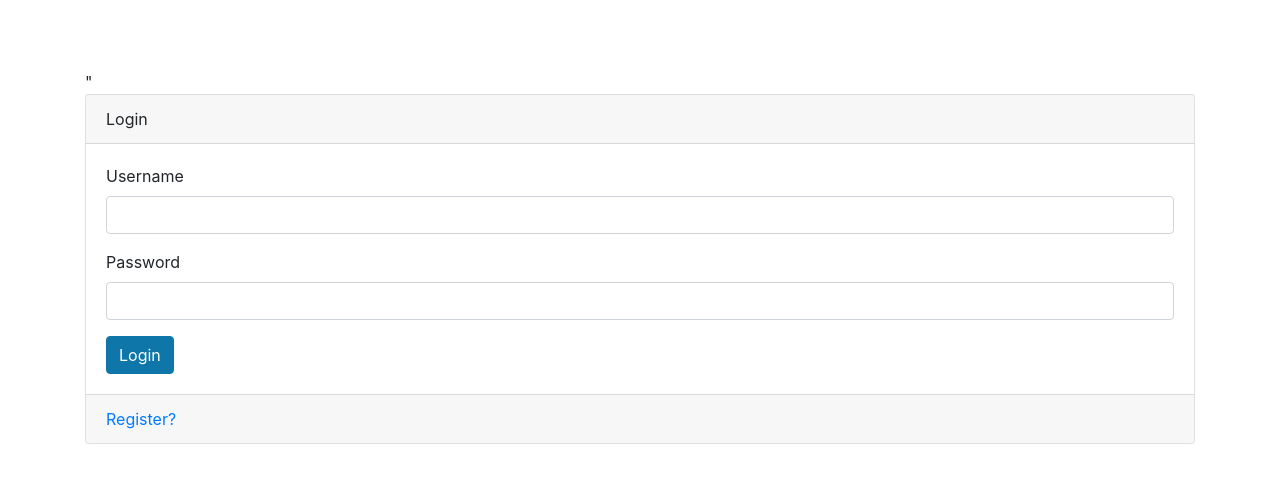
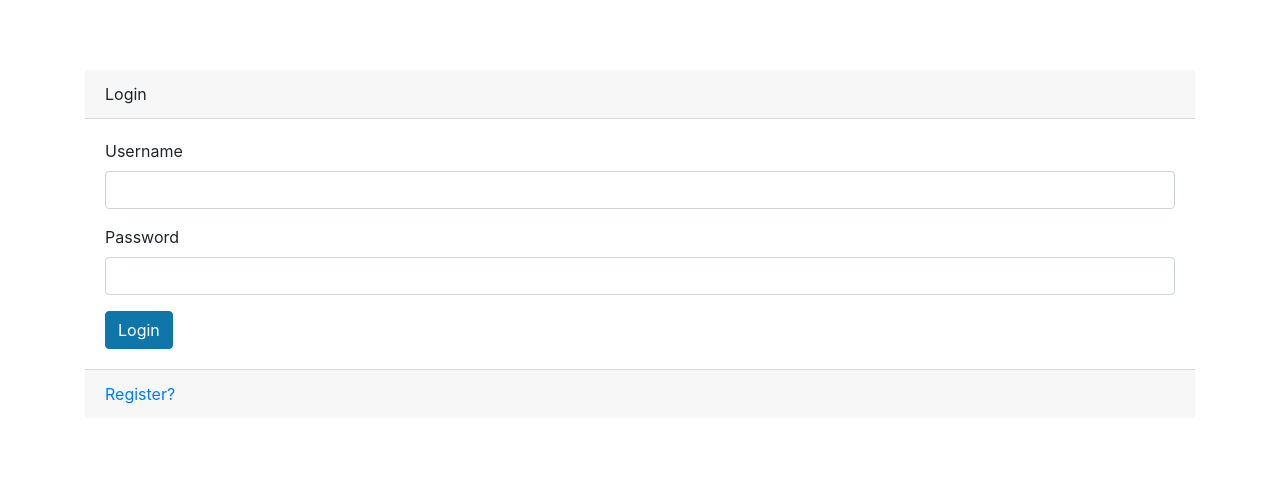
Before and after one commit to zabuvyakyoho/fastapi, a FastAPI app: template fastapi/TodoApp/templates/login.html in a window 1280 px wide. Shown: the top 483 px of the page. Run offline with FastAPI, Linux system fonts and the light colour scheme; the template is opened without the code that fills it, so the values that code supplies are empty; some libraries are stand-ins or nearby versions.

Commit message:
login html

```diff
--- a/fastapi/TodoApp/routers/auth.py
+++ b/fastapi/TodoApp/routers/auth.py
@@ -1,6 +1,7 @@
 from datetime import datetime, timedelta, timezone
+from tempfile import template
 from typing import Annotated
-from fastapi import Depends, FastAPI, APIRouter, HTTPException, status
+from fastapi import Depends, FastAPI, APIRouter, HTTPException, status, Request
 from pydantic import BaseModel
 from ..database import SessionLocal
 from ..models import Users
@@ -8,6 +9,7 @@ from passlib.context import CryptContext
 from sqlalchemy.orm import Session
 from fastapi.security import OAuth2PasswordBearer, OAuth2PasswordRequestForm, OAuth2AuthorizationCodeBearer
 from jose import jwt, JWTError
+from fastapi.templating import Jinja2Templates
 
 router = APIRouter(
     prefix='/auth',
@@ -44,6 +46,17 @@ def get_db():
 
 
 db_dependency = Annotated[Session, Depends(get_db)]
+
+templates = Jinja2Templates(directory="TodoApp/templates")
+
+### Pages ###
+
+@router.get("/login-page")
+def render_login_page(request: Request):
+    return templates.TemplateResponse("login.html", {"request": request})
+
+
+### Endpoints ###
 
 async def authenticate_user(username: str, password: str, db):
     user = db.query(Users).filter(Users.username == username).first()
--- a/fastapi/TodoApp/templates/login.html
+++ b/fastapi/TodoApp/templates/login.html
@@ -4,12 +4,10 @@
     <link rel="stylesheet" text="text/css" href="{{ url_for('static', path='/css/base.css') }}">
     <link rel="stylesheet" text="text/css" href="{{ url_for('static', path='/css/bootstrap.css') }}">
     <meta charset="UTF-8">
-    <meta name="viewport" content="width=device-width, initial-scale=1.0">
     <title>TodoApp</title>
 </head>
 <body>
-    <div class="container">"
-        <div class="card">
+    <div class="container">
         <div class="card-header">
             Login
         </div>
@@ -22,16 +20,14 @@
             <div class="form-group">
                 <label>Password</label>
                 <input type="password" class="form-control" name="Password" autocomplete="current-password" required>
-
             </div>
             <button type="submit" class="btn btn-primary">Login</button>
             </form>
         </div>
         <div class="card-footer text-muted">
-                <a href="/auth/register-page">Register?</a>
+            <a href="/auth/register-page"> Register? </a>
         </div>
 
     </div>
-
 </body>
 </html>
```
Lines whose indentation alone changed are shown as unchanged.
